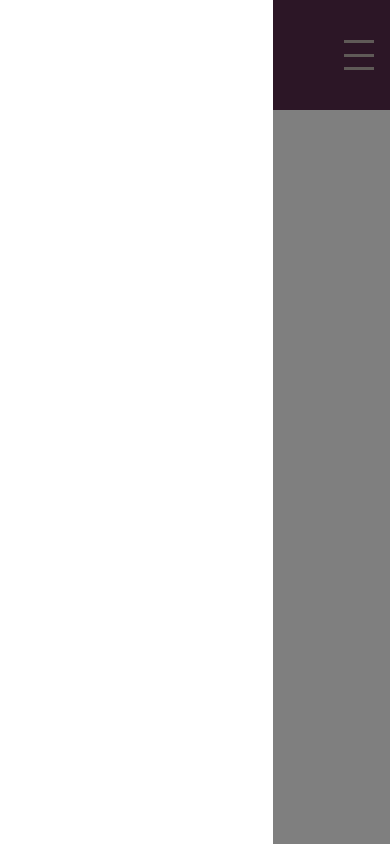
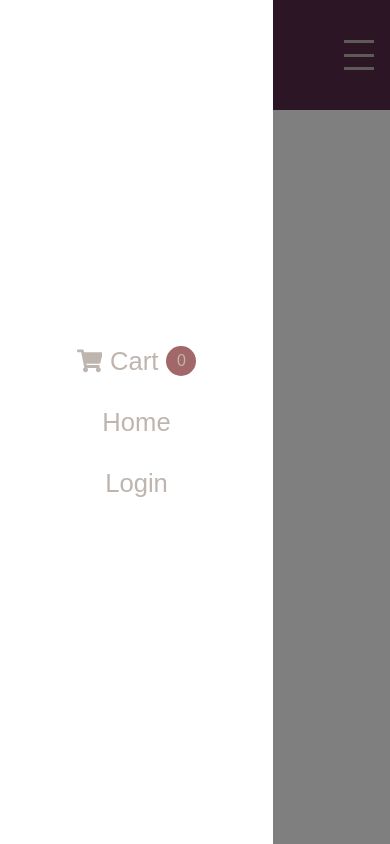
Before and after one commit to katebry/golden-shoe-store, a React (Create React App) app in the folder frontend/: page / in a window 390 px wide. Both pictures are taken after a click on the element 359 px from the left and 55 px from the top of the page. Built offline with nearby package versions, Linux system fonts and the light colour scheme.

Commit message:
feat: added SideDrawer styling

```diff
--- a/frontend/src/App.js
+++ b/frontend/src/App.js
@@ -17,8 +17,8 @@ function App() {
 
   return (
     <Router>
-      <NavBar handleClick={() => setSideToggle(true)}/>
-      <SideDrawer show={sideToggle} />
+      <NavBar handleClick={() => setSideToggle(true)} />
+      <SideDrawer show={sideToggle} handleClick={() => setSideToggle(false)} />
       <Backdrop show={sideToggle} handleClick={() => setSideToggle(false)} />
       <main>
         <Switch>
--- a/frontend/src/components/SideDrawer.css
+++ b/frontend/src/components/SideDrawer.css
@@ -1,4 +1,4 @@
-.sideDrawer {
+.sidedrawer {
   width: 70%;
   height: 100vh;
   background: white;
@@ -7,10 +7,70 @@
   left: 0;
   z-index: 200;
   transform: translateX(-100%);
-  transition: all 0.6s ease-out;
+  transition: all 0.3s ease-out;
+  display: flex;
+  flex-direction: column;
+  justify-content: center;
 }
 
-.sideDrawer.show {
+.sidedrawer.show {
   transform: translateX(0);
-  transition: all 0.6s ease-in;
 }
+
+.sidedrawer__links {
+  display: flex;
+  flex-direction: column;
+  list-style: none;
+}
+
+.sidedrawer__links > li {
+  display: flex;
+  align-items: center;
+}
+
+.sidedrawer__links > li > a {
+  display: flex;
+  align-items: center;
+  justify-content: center;
+  text-align: center;
+  flex: 1;
+  padding: 1rem;
+  text-decoration: none;
+  color: #bfb5af;
+  font-size: 1.6rem;
+}
+
+.sidedrawer__links > li > a:hover {
+  background-color: #582c4d;
+}
+
+.sidedrawer__links > li > a > span {
+  display: flex;
+  align-items: center;
+  margin-left: 8px;
+}
+
+.sidedrawer__cartbadge {
+  display: flex;
+  align-items: center;
+  justify-content: center;
+  text-align: center;
+  width: 30px;
+  height: 30px;
+  border-radius: 50%;
+  background-color: #a26769;
+  color: #bfb5af;
+  font-size: 1rem;
+  margin-left: 8px;
+}
+
+.sidedrawer__cartbadge:hover {
+  color: #582c4d;
+  background-color: #ece2d0;
+}
+
+@media (min-width: 960px) {
+  .sidedrawer {
+    display: none;
+  }
+}
--- a/frontend/src/components/SideDrawer.js
+++ b/frontend/src/components/SideDrawer.js
@@ -1,12 +1,39 @@
-import "./SideDrawer.css"
+import "./SideDrawer.css";
+import { Link } from "react-router-dom";
+import { FaShoppingCart } from "react-icons/fa";
 
-export const SideDrawer = ({ show }) => {
+export const SideDrawer = ({ show, handleClick }) => {
+  const sideDrawerClass = ["sidedrawer"];
 
-    const sideDrawerClass = ["sideDrawer"];
+  const loggedIn = false;
 
-    if (show) sideDrawerClass.push("show")
+  if (show) sideDrawerClass.push("show");
 
-    return (
-        show && <div className={sideDrawerClass.join(" ")}></div>
+  return (
+    show && (
+      <div className={sideDrawerClass.join(" ")}>
+        <ul className="sidedrawer__links" onClick={handleClick}>
+          <li>
+            <Link to="/cart">
+              <FaShoppingCart />
+              <span>Cart</span>
+              <span className="sidedrawer__cartbadge">0</span>
+            </Link>
+          </li>
+          <li>
+            <Link to="/">Home</Link>
+          </li>
+          {loggedIn ? (
+            <li>
+              <Link to="/account">My Account</Link>
+            </li>
+          ) : (
+            <li>
+              <Link to="/login">Login</Link>
+            </li>
+          )}
+        </ul>
+      </div>
     )
-}
+  );
+};
```
